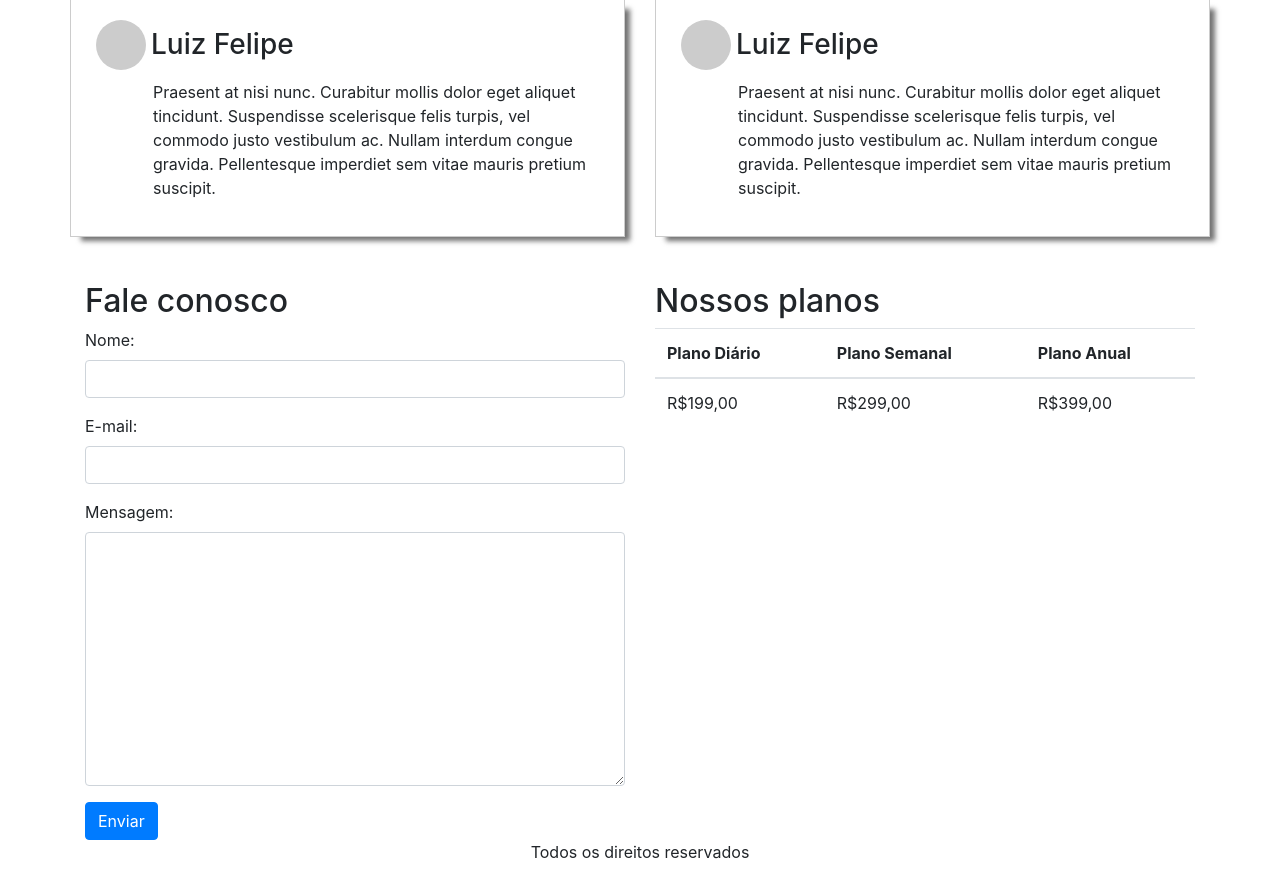
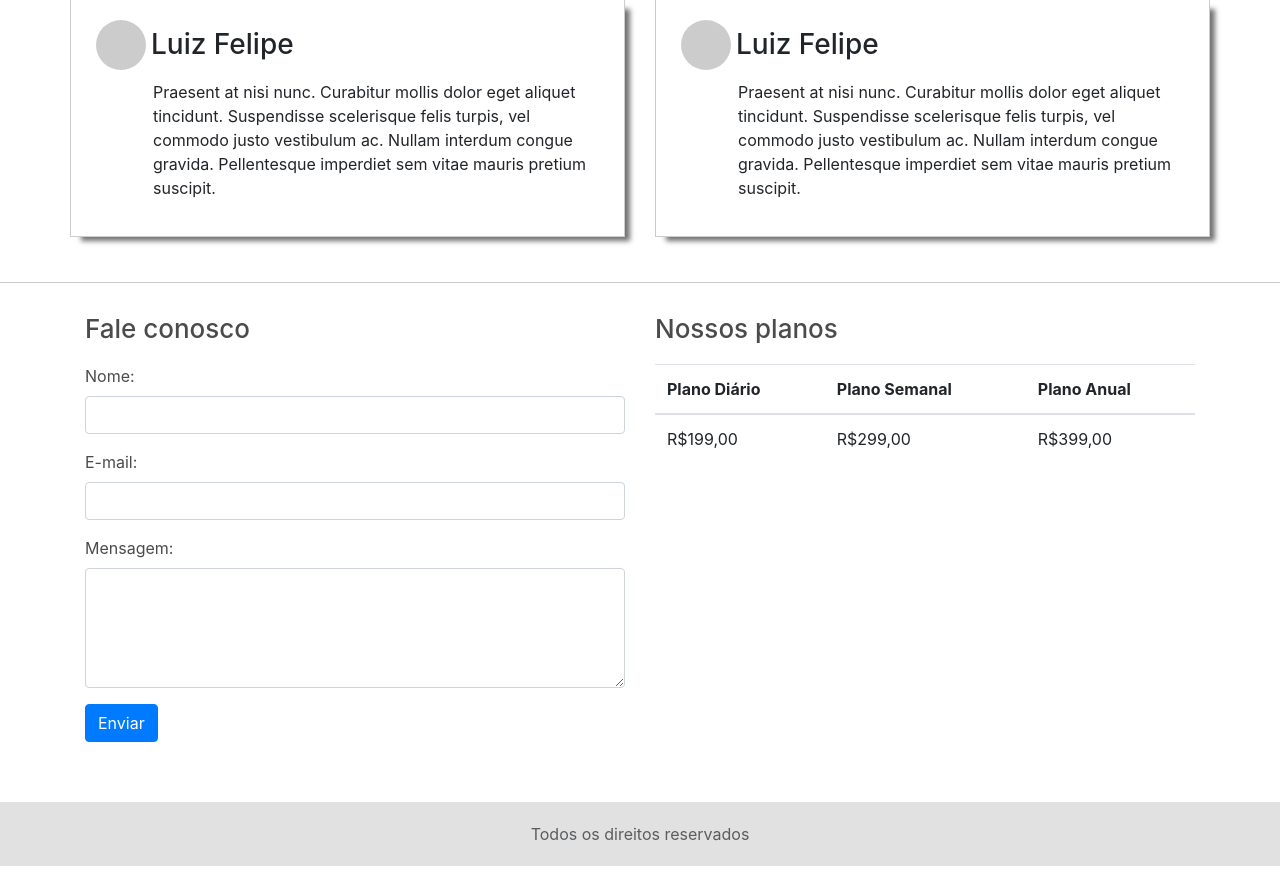
Before and after one commit to LuizFelipeGondim/cms-project, a PHP site: page / in a window 1280 px wide. Shown: the part 1707-2587 px from the top of the page. Run offline with PHP 8.4, Linux system fonts and the light colour scheme.

Commit message:
css footer added

```diff
--- a/projeto/css/style.css
+++ b/projeto/css/style.css
@@ -13,6 +13,8 @@ body{
     margin: 30px 0px 0px 0px;
     width: 100%;
 }
+
+/*------------------*/
 
 section.banner{
     padding: 250px 0px;
@@ -65,6 +67,8 @@ section.banner > .container{
     opacity: 0.7;
 }
 
+/*------------------*/
+
 section.cadastro-lead{
     background-color: #26a599;
     padding: 20px 0px;
@@ -94,6 +98,8 @@ section.cadastro-lead input[type=submit]{
     margin-top: -5px;
 }
 
+/*------------------*/
+
 section.depoimento h2{
     color: #4b4b4b;
 }
@@ -107,6 +113,8 @@ section.depoimento{
     padding: 40px 0px;
 }
 
+/*------------------*/
+
 section.diferenciais h2{
     color: #4b4b4b;
 }
@@ -119,6 +127,8 @@ section.diferenciais{
 .diferenciais-container{
     margin-top: 50px;
 }
+
+/*------------------*/
 
 .equipe-container{
     padding: 30px 0px;
@@ -168,19 +178,38 @@ section.equipe h2{
 }
 
 /*------------------*/
-section.footer{
+
+section.final-page{
     padding: 30px 0px;
-    background-color: rgb(225,225,225);
+    color: #4b4b4b;
+    border-top: 1px solid #ccc;
 }
 
-section.footer textarea{
+section.final-page textarea{
     height: 120px;
 }
 
-section.footer h2{
-    color: #4b4b4b;
+section.final-page h2{
+    margin-top: 0px;
+    margin-bottom: 20px;
+    font-size: 26px;
 }
 
+section.final-page form{
+    margin-bottom: 30px;
+}
+
+/*--------------------*/
+
+footer{
+    background-color: rgb(225,225,225);
+    padding: 20px 0px;
+}
+
+footer p{
+    margin: 0px;
+    opacity: 0.7;
+}
 
 @media (max-width: 600px)
 {
```
